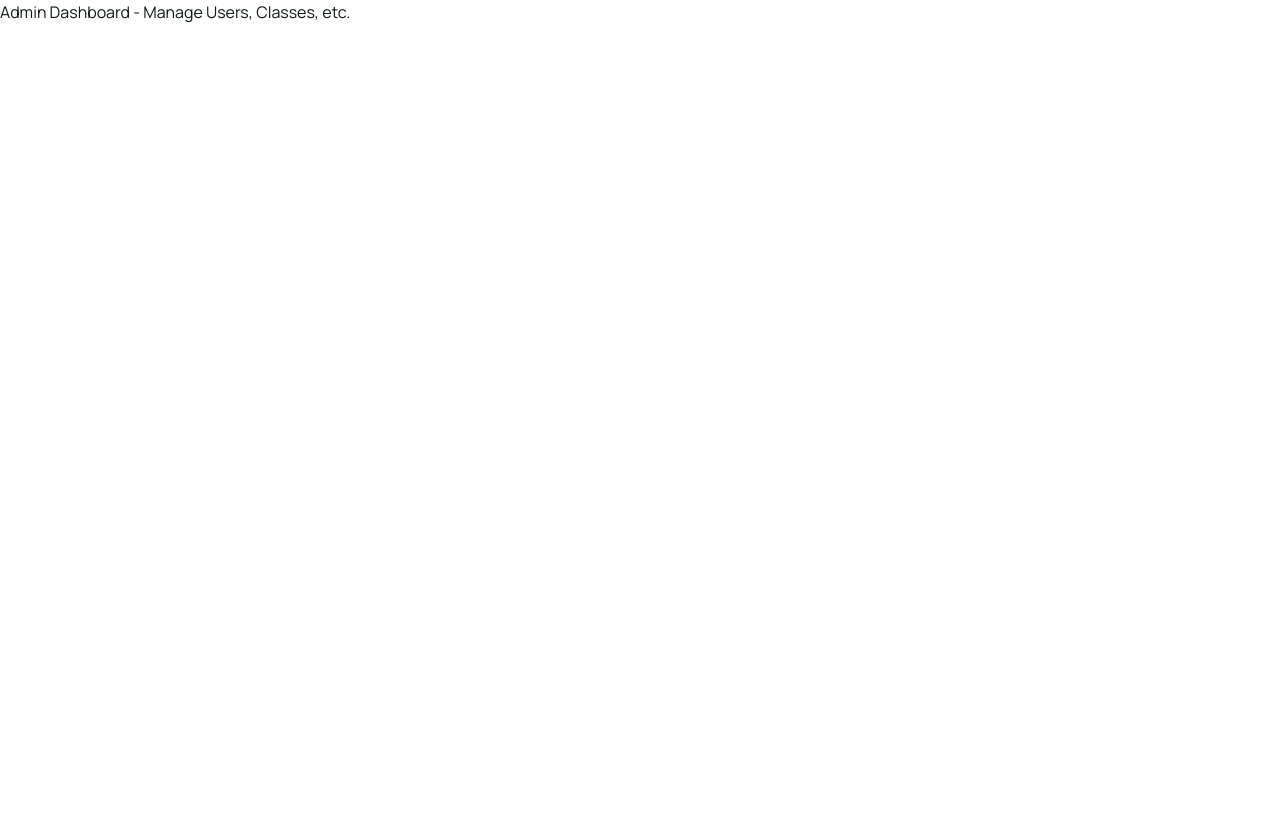
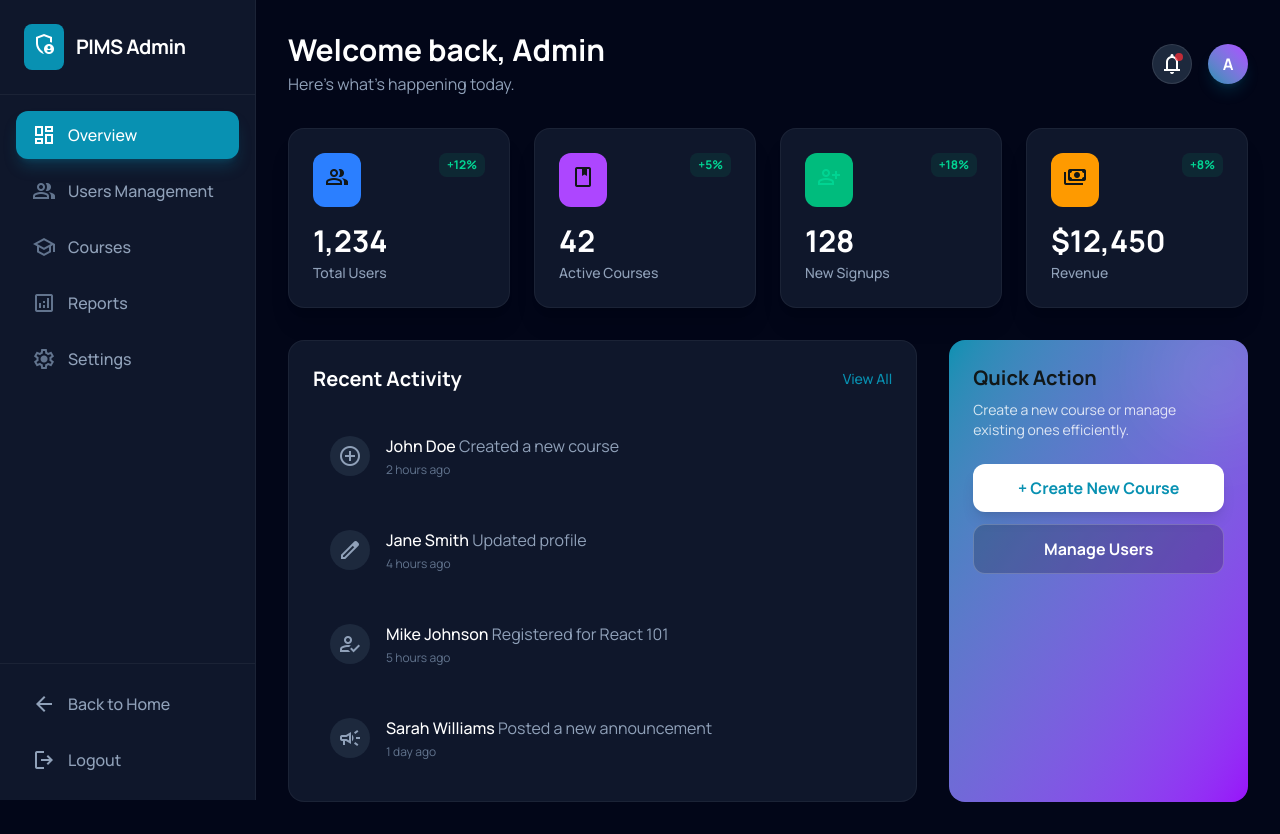
Before and after one commit to mendz123/PIMS_CourseProject, a React (Vite) app in the folder PIMS_FE/pims_fe.client/: page /admin/dashboard in a window 1280 px wide. Before the commit the page ends 800 px from the top, so only its background shows below. Built offline with nearby package versions, Linux system fonts and the light colour scheme; no server answers.

Commit message:
admin dashboard demo

```diff
--- /dev/null
+++ b/PIMS_FE/pims_fe.client/src/pages/Admin/Dashboard.tsx
@@ -0,0 +1,248 @@
+import React, { useState } from "react";
+import { motion } from "framer-motion";
+import { useAuth } from "../../context/AuthContext";
+import { useNavigate } from "react-router-dom";
+
+const AdminDashboard: React.FC = () => {
+  const { user, logout } = useAuth();
+  const navigate = useNavigate();
+  const [activeTab, setActiveTab] = useState("overview");
+
+  const sidebarItems = [
+    { id: "overview", icon: "dashboard", label: "Overview" },
+    { id: "users", icon: "group", label: "Users Management" },
+    { id: "courses", icon: "school", label: "Courses" },
+    { id: "reports", icon: "analytics", label: "Reports" },
+    { id: "settings", icon: "settings", label: "Settings" },
+  ];
+
+  const stats = [
+    {
+      title: "Total Users",
+      value: "1,234",
+      icon: "group",
+      color: "bg-blue-500",
+      trend: "+12%",
+    },
+    {
+      title: "Active Courses",
+      value: "42",
+      icon: "book",
+      color: "bg-purple-500",
+      trend: "+5%",
+    },
+    {
+      title: "New Signups",
+      value: "128",
+      icon: "person_add",
+      color: "bg-emerald-500",
+      trend: "+18%",
+    },
+    {
+      title: "Revenue",
+      value: "$12,450",
+      icon: "payments",
+      color: "bg-amber-500",
+      trend: "+8%",
+    },
+  ];
+
+  const recentActivities = [
+    {
+      user: "John Doe",
+      action: "Created a new course",
+      time: "2 hours ago",
+      icon: "add_circle",
+    },
+    {
+      user: "Jane Smith",
+      action: "Updated profile",
+      time: "4 hours ago",
+      icon: "edit",
+    },
+    {
+      user: "Mike Johnson",
+      action: "Registered for React 101",
+      time: "5 hours ago",
+      icon: "how_to_reg",
+    },
+    {
+      user: "Sarah Williams",
+      action: "Posted a new announcement",
+      time: "1 day ago",
+      icon: "campaign",
+    },
+  ];
+
+  return (
+    <div className="min-h-screen bg-slate-950 flex transition-colors duration-300">
+      {/* Sidebar */}
+      <aside className="fixed left-0 top-0 h-full w-64 bg-slate-900 border-r border-white/5 flex flex-col z-20">
+        <div className="p-6 flex items-center gap-3 border-b border-white/5">
+          <div className="p-2 bg-primary rounded-lg">
+            <span className="material-symbols-outlined text-white">
+              admin_panel_settings
+            </span>
+          </div>
+          <h1 className="text-xl font-bold text-white tracking-tight">
+            PIMS Admin
+          </h1>
+        </div>
+
+        <nav className="flex-1 p-4 space-y-2">
+          {sidebarItems.map((item) => (
+            <button
+              key={item.id}
+              onClick={() => setActiveTab(item.id)}
+              className={`w-full flex items-center gap-3 px-4 py-3 rounded-xl transition-all duration-200 group ${
+                activeTab === item.id
+                  ? "bg-primary text-white shadow-lg shadow-primary/25"
+                  : "text-slate-400 hover:text-white hover:bg-white/5"
+              }`}
+            >
+              <span
+                className={`material-symbols-outlined transition-colors ${activeTab === item.id ? "text-white" : "text-slate-500 group-hover:text-white"}`}
+              >
+                {item.icon}
+              </span>
+              <span className="font-medium">{item.label}</span>
+            </button>
+          ))}
+        </nav>
+
+        <div className="p-4 border-t border-white/5 space-y-2">
+          <button
+            onClick={() => navigate("/")}
+            className="w-full flex items-center gap-3 px-4 py-3 rounded-xl text-slate-400 hover:text-white hover:bg-white/5 transition-all"
+          >
+            <span className="material-symbols-outlined">arrow_back</span>
+            <span className="font-medium">Back to Home</span>
+          </button>
+          <button
+            onClick={() => {
+              logout();
+              navigate("/login");
+            }}
+            className="w-full flex items-center gap-3 px-4 py-3 rounded-xl text-slate-400 hover:text-red-400 hover:bg-red-500/10 transition-all"
+          >
+            <span className="material-symbols-outlined">logout</span>
+            <span className="font-medium">Logout</span>
+          </button>
+        </div>
+      </aside>
+
+      {/* Main Content */}
+      <main className="flex-1 ml-64 p-8">
+        {/* Header */}
+        <header className="flex justify-between items-center mb-8">
+          <div>
+            <h2 className="text-3xl font-bold text-white">
+              Welcome back, {user?.fullName || "Admin"}
+            </h2>
+            <p className="text-slate-400 mt-1">
+              Here's what's happening today.
+            </p>
+          </div>
+          <div className="flex items-center gap-4">
+            <div className="w-10 h-10 rounded-full bg-slate-800 flex items-center justify-center border border-white/10 text-white relative cursor-pointer hover:bg-slate-700 transition-colors">
+              <span className="material-symbols-outlined text-[20px]">
+                notifications
+              </span>
+              <span className="absolute top-2 right-2 w-2 h-2 bg-red-500 rounded-full animate-pulse"></span>
+            </div>
+            <div className="w-10 h-10 rounded-full bg-gradient-to-tr from-primary to-purple-500 flex items-center justify-center text-white font-bold shadow-lg shadow-primary/20">
+              {user?.fullName?.charAt(0) || "A"}
+            </div>
+          </div>
+        </header>
+
+        {/* Stats Grid */}
+        <div className="grid grid-cols-1 md:grid-cols-2 lg:grid-cols-4 gap-6 mb-8">
+          {stats.map((stat, index) => (
+            <motion.div
+              key={index}
+              initial={{ opacity: 0, y: 20 }}
+              animate={{ opacity: 1, y: 0 }}
+              transition={{ delay: index * 0.1 }}
+              whileHover={{ y: -5 }}
+              className="bg-slate-900 border border-white/5 p-6 rounded-2xl shadow-xl hover:shadow-2xl hover:border-primary/30 transition-all group"
+            >
+              <div className="flex justify-between items-start mb-4">
+                <div
+                  className={`p-3 rounded-xl ${stat.color} bg-opacity-10 text-${stat.color.split("-")[1]}-400 group-hover:bg-opacity-20 transition-all`}
+                >
+                  <span className="material-symbols-outlined">{stat.icon}</span>
+                </div>
+                <span className="bg-emerald-500/10 text-emerald-400 text-xs px-2 py-1 rounded-lg font-bold">
+                  {stat.trend}
+                </span>
+              </div>
+              <h3 className="text-3xl font-bold text-white mb-1">
+                {stat.value}
+              </h3>
+              <p className="text-slate-400 text-sm font-medium">{stat.title}</p>
+            </motion.div>
+          ))}
+        </div>
+
+        {/* Recent Activity Section */}
+        <div className="grid grid-cols-1 lg:grid-cols-3 gap-8">
+          <div className="lg:col-span-2 bg-slate-900 border border-white/5 rounded-2xl p-6">
+            <div className="flex justify-between items-center mb-6">
+              <h3 className="text-xl font-bold text-white">Recent Activity</h3>
+              <button className="text-sm text-primary hover:text-primary-light font-medium">
+                View All
+              </button>
+            </div>
+            <div className="space-y-4">
+              {recentActivities.map((activity, index) => (
+                <div
+                  key={index}
+                  className="flex items-center gap-4 p-4 rounded-xl hover:bg-white/5 transition-colors border border-transparent hover:border-white/5"
+                >
+                  <div className="w-10 h-10 rounded-full bg-slate-800 flex items-center justify-center text-slate-400">
+                    <span className="material-symbols-outlined text-[20px]">
+                      {activity.icon}
+                    </span>
+                  </div>
+                  <div className="flex-1">
+                    <p className="text-white font-medium">
+                      {activity.user}{" "}
+                      <span className="text-slate-400 font-normal">
+                        {activity.action}
+                      </span>
+                    </p>
+                    <p className="text-slate-500 text-xs mt-1">
+                      {activity.time}
+                    </p>
+                  </div>
+                </div>
+              ))}
+            </div>
+          </div>
+
+          <div className="bg-gradient-to-br from-primary to-purple-600 rounded-2xl p-6 text-white relative overflow-hidden">
+            <div className="absolute top-0 right-0 -mr-8 -mt-8 w-32 h-32 bg-white/10 rounded-full blur-2xl"></div>
+            <h3 className="text-xl font-bold mb-2 relative z-10">
+              Quick Action
+            </h3>
+            <p className="text-white/80 text-sm mb-6 relative z-10">
+              Create a new course or manage existing ones efficiently.
+            </p>
+
+            <div className="space-y-3 relative z-10">
+              <button className="w-full py-3 bg-white text-primary font-bold rounded-xl shadow-lg hover:bg-slate-50 transition-colors">
+                + Create New Course
+              </button>
+              <button className="w-full py-3 bg-black/20 text-white font-bold rounded-xl border border-white/20 hover:bg-black/30 transition-colors">
+                Manage Users
+              </button>
+            </div>
+          </div>
+        </div>
+      </main>
+    </div>
+  );
+};
+
+export default AdminDashboard;
--- a/PIMS_FE/pims_fe.client/src/routes/routes.tsx
+++ b/PIMS_FE/pims_fe.client/src/routes/routes.tsx
@@ -1,11 +1,10 @@
 import { createBrowserRouter } from "react-router-dom";
 import { Login, Home } from "../pages/Home";
+import AdminDashboard from "../pages/Admin/Dashboard";
 
 // Placeholder components - sẽ tạo sau
 const Dashboard = () => <div>Dashboard Page</div>;
-const AdminDashboard = () => (
-  <div>Admin Dashboard - Manage Users, Classes, etc.</div>
-);
+// AdminDashboard is now imported
 const TeacherDashboard = () => (
   <div>Teacher Dashboard - Manage Courses, Grades, etc.</div>
 );
```
